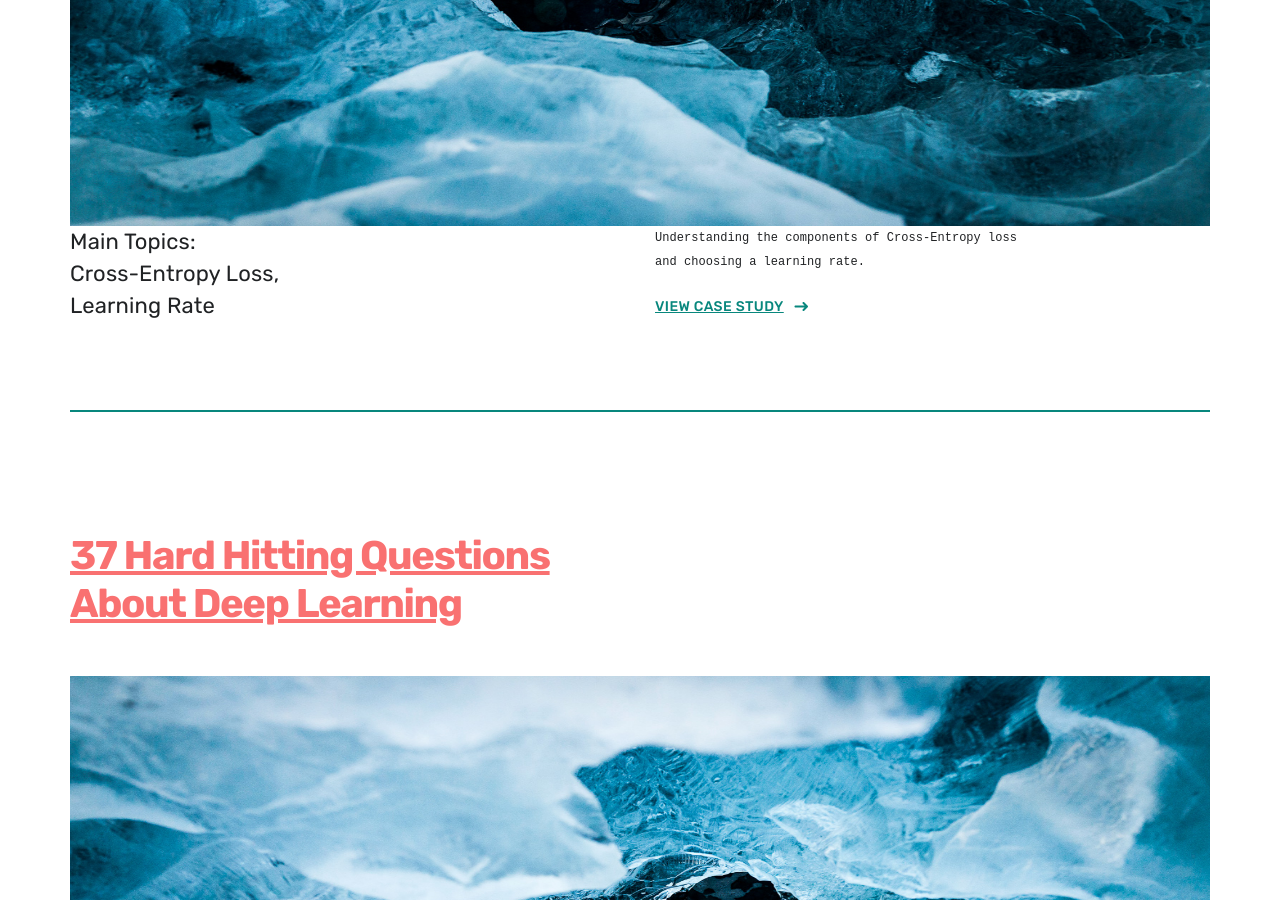
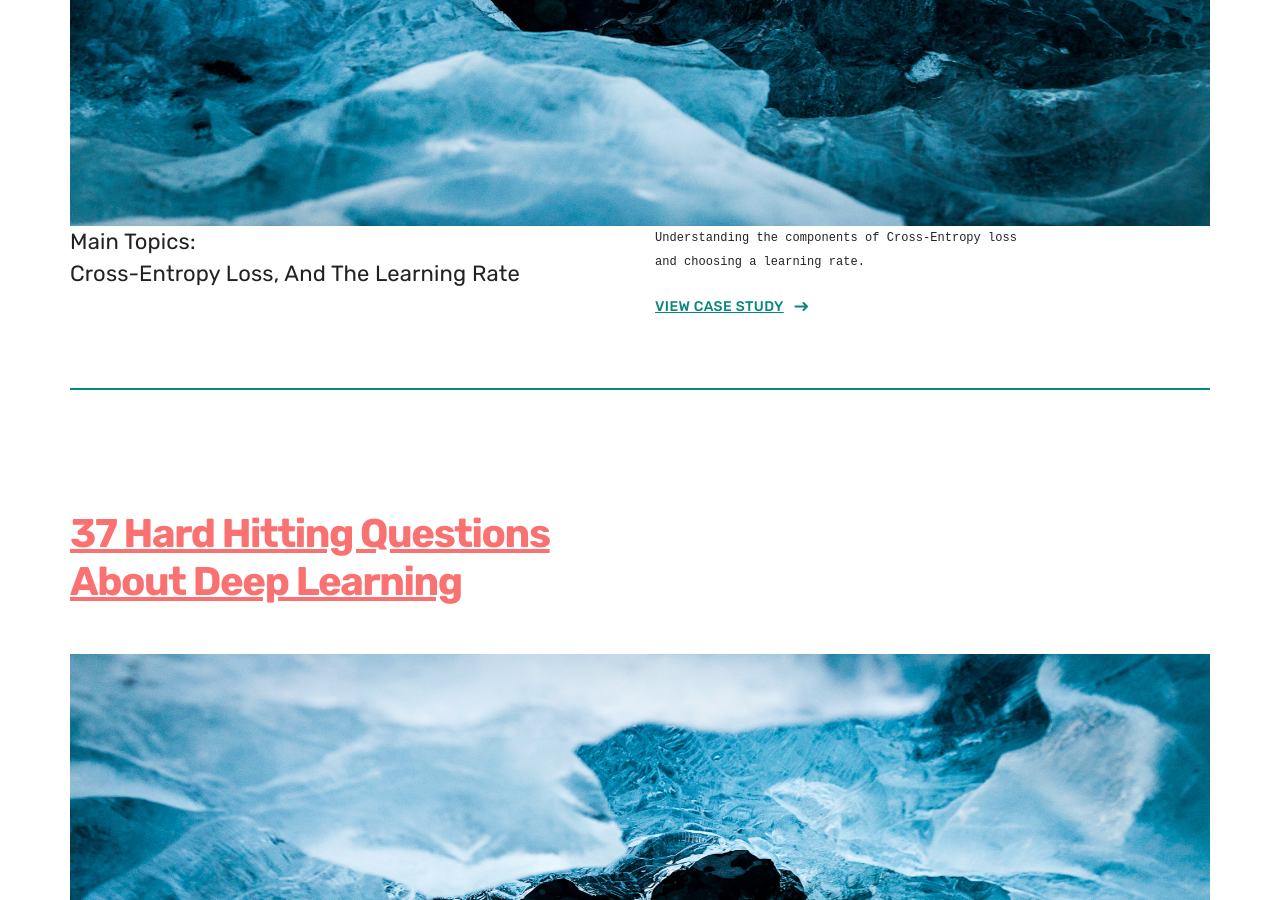
Before and after one commit to kletobias/kletobias.github.io, a Jekyll site: the page built from index.html, in a window 1280 px wide and 900 px high, scrolled down 2131 px. Built offline with Jekyll 4.4.1, drawn with Linux system fonts in a browser that asks for light colours; nearby versions of some CDN libraries; some web fonts are replaced.

```diff
--- a/_projects/05_questionnaire.md
+++ b/_projects/05_questionnaire.md
@@ -1,6 +1,6 @@
 ---
 title: '05 Questionnaire - Going Deeper'
-subtitle: 'Main Topics:<br>Cross-Entropy Loss,<br>Learning Rate'
+subtitle: 'Main Topics:<br>Cross-Entropy Loss, And The Learning Rate'
 date: 2022-05-29 06:00:00
 description: 'Understanding the components of Cross-Entropy loss<br>and choosing
 a learning rate.'
```
Also changed, not shown: other parts of _projects/05_questionnaire.md (+1 -1 lines), project/output_20_0.png (renamed from images/projects/output_20_0.png), project/output_22_1.png (renamed from images/projects/output_22_1.png), project/output_47_0.png (renamed from images/projects/output_47_0.png), project/output_51_0.png (renamed from images/projects/output_51_0.png), project/output_54_1.png (renamed from images/projects/output_54_1.png), project/output_60_0.png (renamed from images/projects/output_60_0.png), project/output_9_2.png (renamed from images/projects/output_9_2.png).
